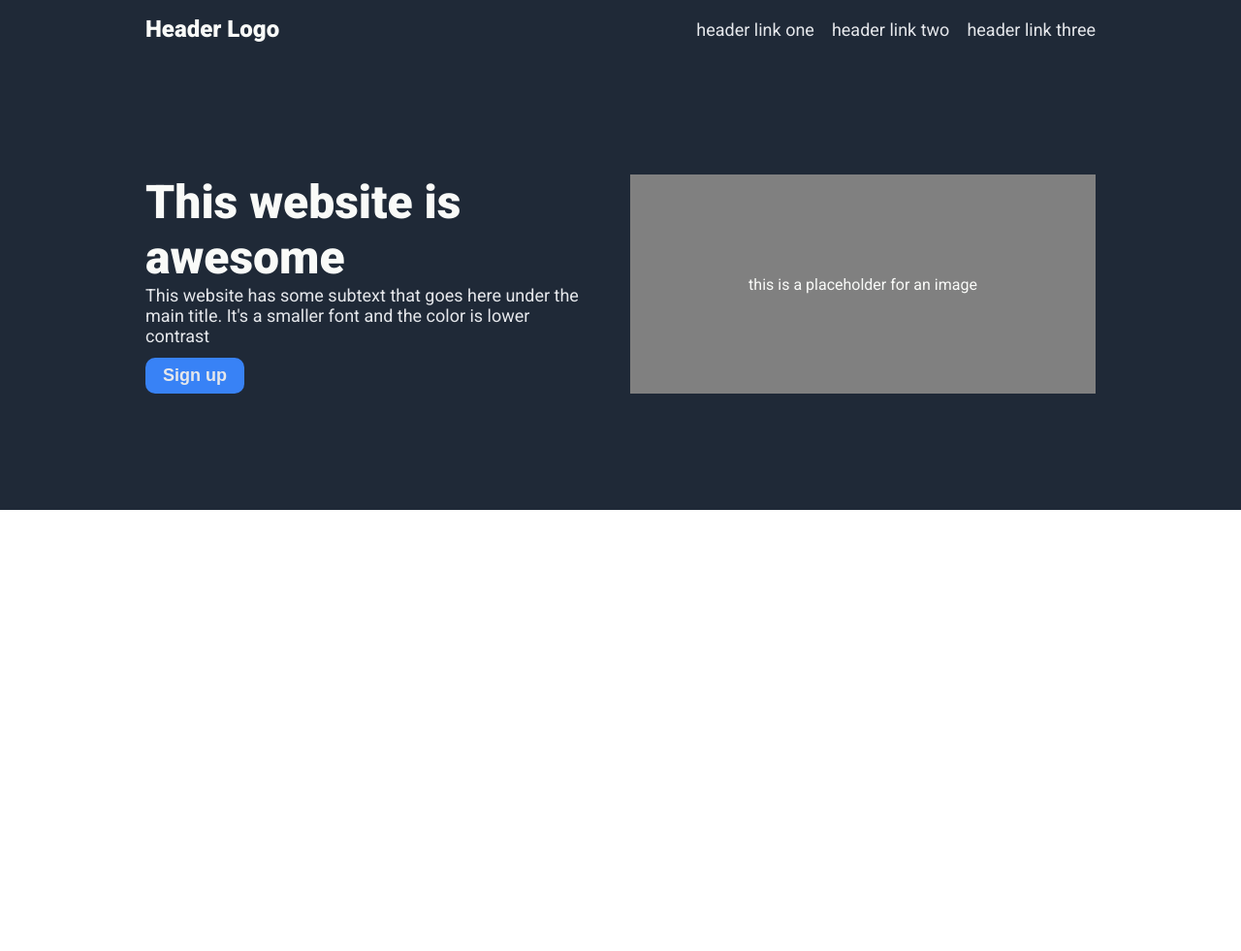
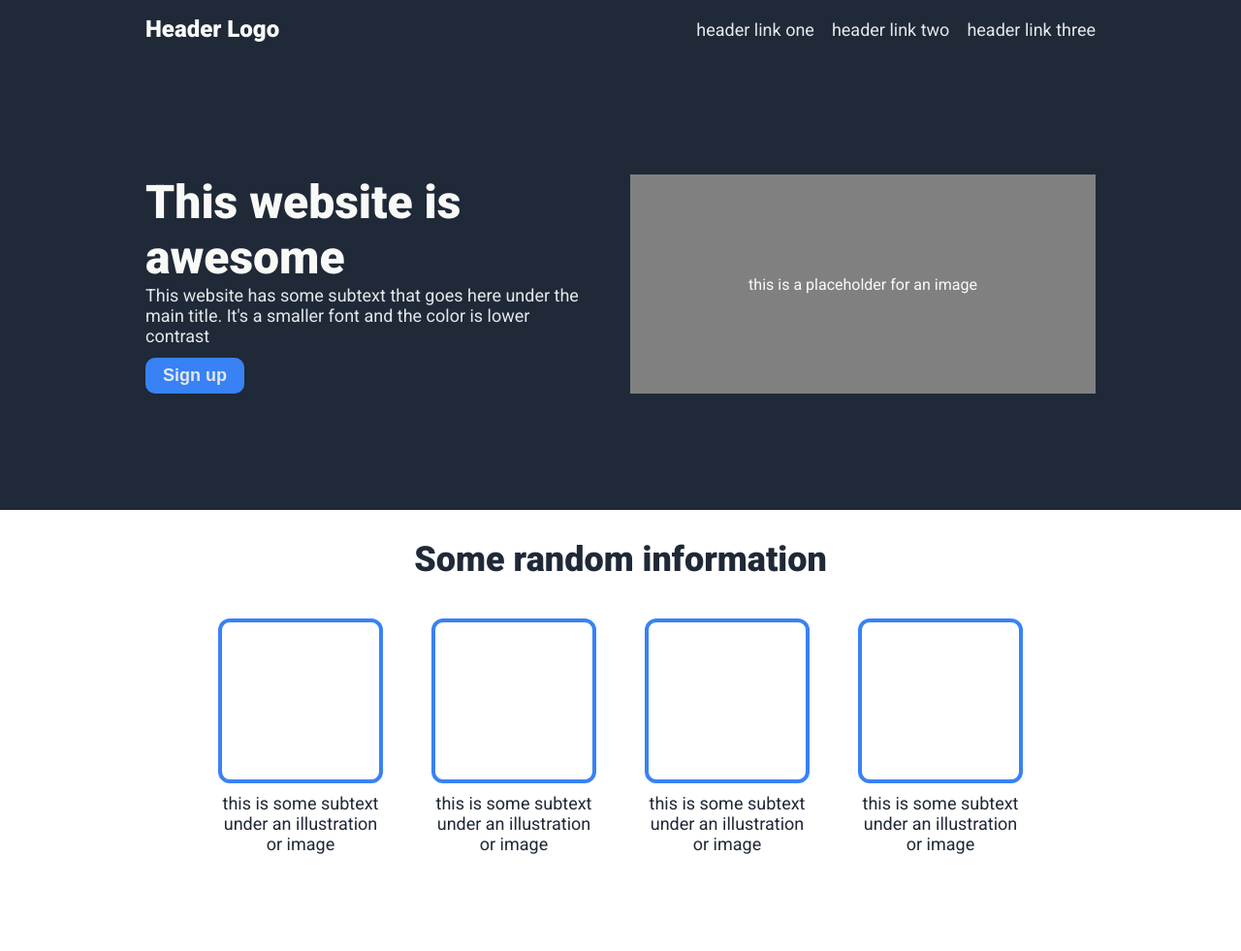
Before and after one commit to sugamShrestha7/odin-html-css-project, a plain HTML site: page index.html in a window 1280 px wide. Shown: the whole page at 97% size. Before the commit the page ends 800 px from the top, so only its background shows below. Drawn offline with Linux system fonts and the light colour scheme.

Commit message:
Add the random information section in the HTML document and style the section point: so far so good

```diff
--- a/css/style.css
+++ b/css/style.css
@@ -78,3 +78,44 @@ header a {
     font-size: 18px;
     font-weight: 800;
 }
+
+.random-information {
+    padding: 30px 240px;
+    display: flex;
+    flex-direction: column;
+    align-items: center;
+}
+
+.random-information h2 {
+    font-size: 36px;
+    font-weight: 900;
+    color: #1F2937;
+    text-align: center;
+    margin-bottom: 40px;
+}
+
+.random-information .cards {
+    display: flex;
+    gap: 50px;
+    padding-bottom: 70px;
+}
+
+.cards .card-img {
+    width: 170px;
+    height: 170px;
+    border: 4px solid #3882F6;
+    border-radius: 12px;
+}
+
+.cards .card {
+    display: flex;
+    flex-direction: column;
+    align-items: baseline;
+    gap: 10px;
+}
+
+.card p {
+    text-align: center;
+    font-size: 18px;
+    color: #1F2937;
+}
--- a/index.html
+++ b/index.html
@@ -26,5 +26,27 @@
             this is a placeholder for an image
         </div>
     </div>
+
+    <div class="random-information">
+        <h2>Some random information</h2>
+        <div class="cards">
+            <div class="card">
+                <div class="card-img"></div>
+                <p>this is some subtext under an illustration or image</p>
+            </div>
+            <div class="card">
+                <div class="card-img"></div>
+                <p>this is some subtext under an illustration or image</p>
+            </div>
+            <div class="card">
+                <div class="card-img"></div>
+                <p>this is some subtext under an illustration or image</p>
+            </div>
+            <div class="card">
+                <div class="card-img"></div>
+                <p>this is some subtext under an illustration or image</p>
+            </div>
+        </div>
+    </div>
 </body>
 </html>
```
